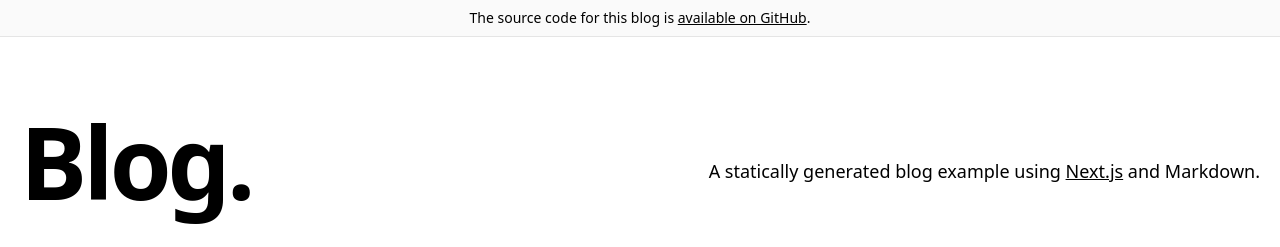
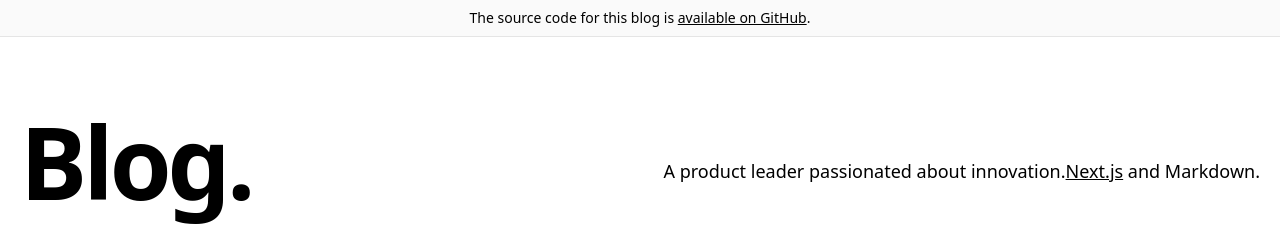
Before and after one commit to davidmorigan/blog2023, a Next.js app: page / in a window 1280 px wide. Shown: the top 247 px of the page. Built offline with nearby package versions, Linux system fonts and the light colour scheme.

Commit message:
Update intro.tsx

```diff
--- a/components/intro.tsx
+++ b/components/intro.tsx
@@ -7,7 +7,7 @@ const Intro = () => {
         Blog.
       </h1>
       <h4 className="text-center md:text-left text-lg mt-5 md:pl-8">
-        A statically generated blog example using{' '}
+        A product leader passionated about innovation.
         <a
           href="https://nextjs.org/"
           className="underline hover:text-blue-600 duration-200 transition-colors"
```
